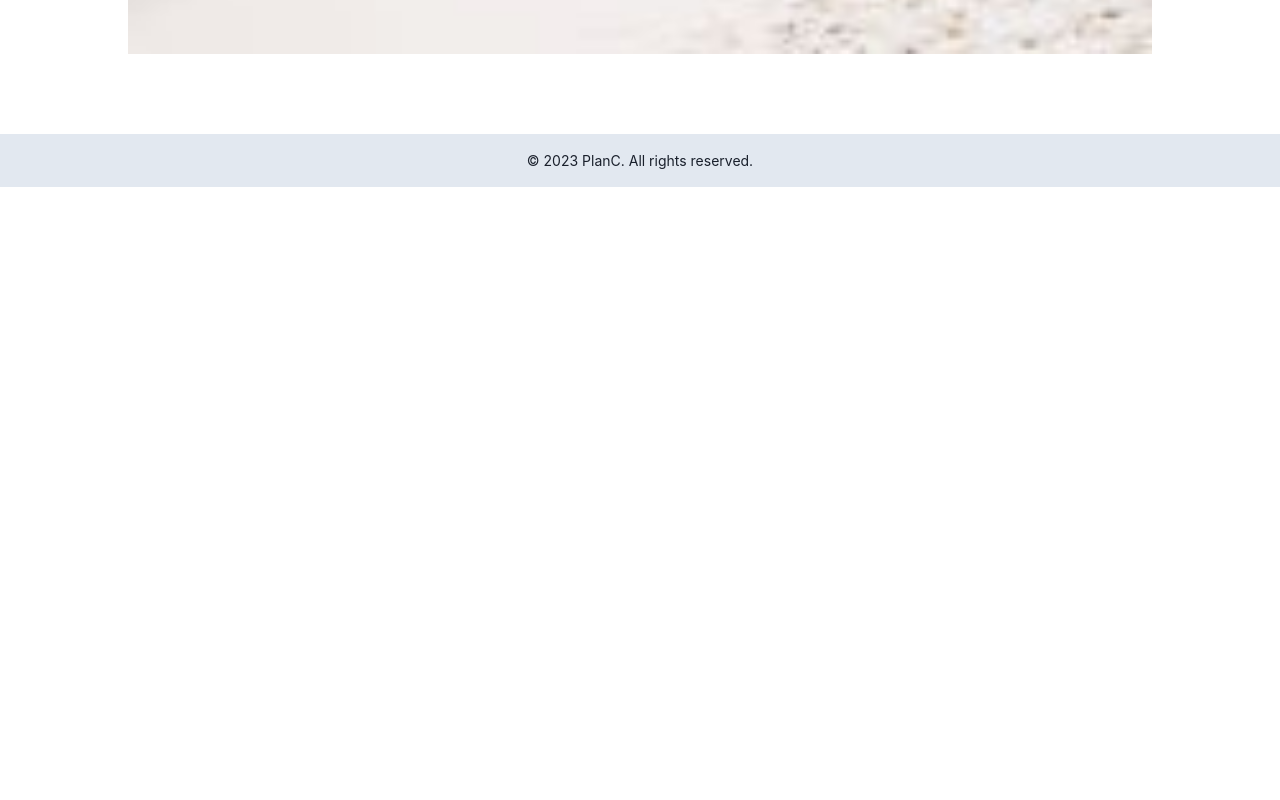
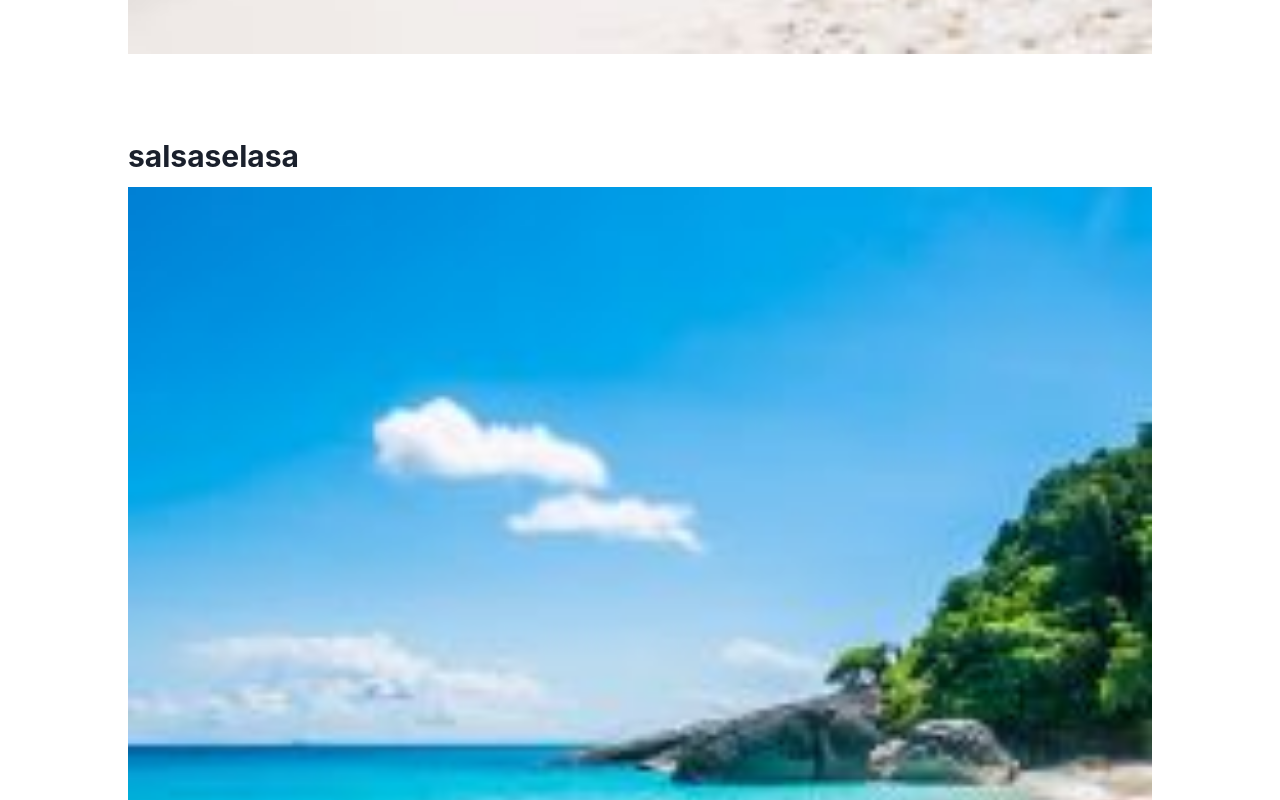
Before and after one commit to fadiyahsutopo/Bangkit2023-PlanC, a React (Create React App) app: page /fyt in a window 1280 px wide. Shown: the part 1200-2000 px from the top of the page. Before the commit the page ends 1387 px from the top, so only its background shows below. Built offline with nearby package versions, Linux system fonts and the light colour scheme.

Commit message:
style: add styling for multiple fyt

```diff
--- /dev/null
+++ b/src/ui/component/FYT/FYTPost.jsx
@@ -0,0 +1,17 @@
+import { Text, VStack, Image } from "@chakra-ui/react";
+import Beautiful from "../../../assets/images/beautiful.jpg";
+
+export function FYTPost() {
+  return (
+    <>
+      <VStack w="full">
+        <VStack w="80%">
+          <Text alignSelf={"flex-start"} fontWeight={"bold"} fontSize={"30px"}>
+            salsaselasa
+          </Text>
+          <Image src={Beautiful} w="full" />
+        </VStack>
+      </VStack>
+    </>
+  );
+}
--- a/src/ui/pages/FYT/Fyt.jsx
+++ b/src/ui/pages/FYT/Fyt.jsx
@@ -1,7 +1,7 @@
-import { HStack, Image, Text, VStack } from "@chakra-ui/react";
+import { HStack, Image, VStack } from "@chakra-ui/react";
 import Plus from "../../../assets/images/plus.svg";
 import Camera from "../../../assets/images/camera.svg";
-import Beautiful from "../../../assets/images/beautiful.jpg";
+import { FYTPost } from "../../component/FYT/FYTPost";
 
 export function Fyt() {
   return (
@@ -17,13 +17,9 @@ export function Fyt() {
         <Image src={Plus} />
         <Image src={Camera} />
       </HStack>
-      <VStack w="full">
-        <VStack w="80%">
-          <Text alignSelf={"flex-start"} fontWeight={"bold"} fontSize={"30px"}>
-            salsaselasa
-          </Text>
-          <Image src={Beautiful} w="full" />
-        </VStack>
+      <VStack spacing={20} w={"full"}>
+        <FYTPost />
+        <FYTPost />
       </VStack>
     </>
   );
```
